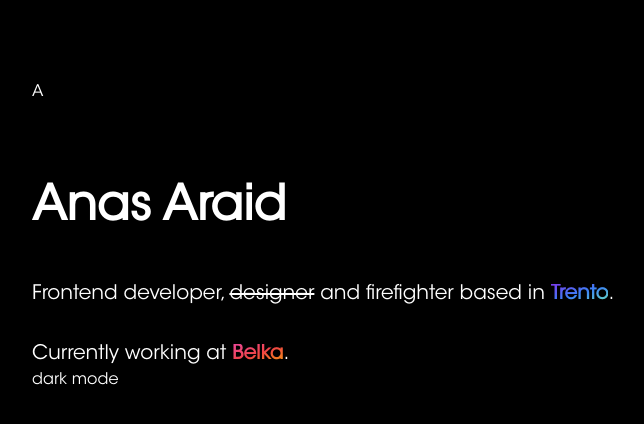
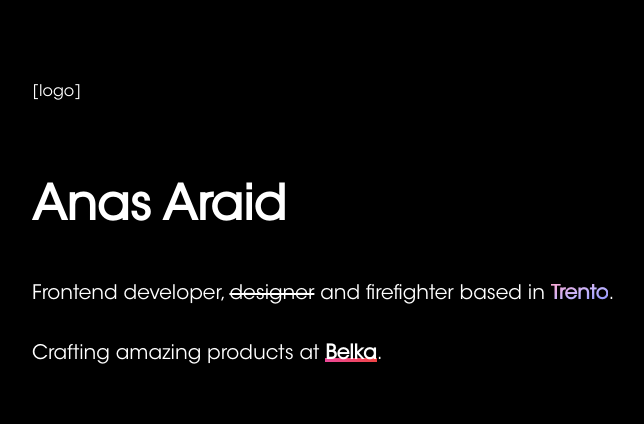
Before and after one commit to anas-araid/anas-araid.github.io, a Next.js app: page / in a window 1280 px wide. Shown: the top 424 px of the page, without its empty margins (272-916 px from the left). Built offline with nearby package versions, Linux system fonts and the light colour scheme.

Commit message:
Fixed gradients

```diff
--- a/components/Navbar/Navbar.tsx
+++ b/components/Navbar/Navbar.tsx
@@ -15,10 +15,10 @@ const Navbar: FunctionComponent<INavbarProps> = ({ isDarkMode, onChange }) => {
   return (
     <div className='flex mt-10 md:mt-20'>
       <div className='flex w-1/2 justify-start'>
-        <h2>A</h2>
+        <h2>[logo]</h2>
       </div>
       <div className='flex w-1/2 justify-end'>
-        <DarkModeSwitch className='h-6' checked={isDarkMode} onChange={onChange} data-tip data-for='darkModeSwitch' />
+        <DarkModeSwitch className='h-6 outline-none' checked={isDarkMode} onChange={onChange} data-tip data-for='darkModeSwitch' />
         {isTooltipVisible && (
           <ReactTooltip id='darkModeSwitch' effect='solid'>
             <span>{isDarkMode ? 'Activate light mode' : 'Activate dark mode'}</span>
--- a/containers/Home/Home.tsx
+++ b/containers/Home/Home.tsx
@@ -1,25 +1,30 @@
 import { FunctionComponent } from 'react';
+import { concatClassNames } from '../../utils';
 
-const Home: FunctionComponent = () => (
+interface IHomeProps {
+  isDarkMode: boolean;
+}
+
+const Home: FunctionComponent<IHomeProps> = ({ isDarkMode }) => (
   <div className='mt-20'>
     <h1 className='text-5xl font-bold'>Anas Araid</h1>
     <h3 className='text-xl mt-12 mb-8'>
       Frontend developer, <span className='line-through'>designer</span> and firefighter based in{' '}
       <a
         onClick={() => window.open('https://goo.gl/maps/6fnYAANFEEsi1Mce7', '_blank')}
-        className='cursor-pointer font-bold text-gradient bg-gradient-to-tl from-green-300 via-blue-500 to-purple-600'
+        className={concatClassNames(
+          'cursor-pointer font-bold text-gradient bg-gradient-to-br',
+          isDarkMode ? ' from-pink-300 via-purple-300 to-indigo-400' : 'from-pink-500 via-red-500 to-yellow-500'
+        )}
       >
         <b>Trento</b>
       </a>
       .
     </h3>
     <h3 className='text-xl'>
-      Currently working at{' '}
-      <a
-        onClick={() => window.open('https://belkadigital.com', '_blank')}
-        className='cursor-pointer font-bold text-gradient bg-gradient-to-br from-pink-500 via-red-500 to-yellow-500'
-      >
-        <b>Belka</b>
+      Crafting amazing products at{' '}
+      <a onClick={() => window.open('https://belkadigital.com', '_blank')} className='cursor-pointer font-bold 0'>
+        <b className={concatClassNames(isDarkMode ? 'underline--magical underline--dark' : 'underline--magical underline--light')}>Belka</b>
       </a>
       .
     </h3>
--- a/hooks/useDarkMode.ts
+++ b/hooks/useDarkMode.ts
@@ -6,7 +6,6 @@ export function useDarkMode() {
 
   useEffect(() => {
     if (isDark === undefined && localStorage.isDark === undefined) {
-      console.log('primo if');
       localStorage.setItem('isDark', 'true');
       setDarkMode(localStorage.isDark);
       return;
--- a/pages/index.tsx
+++ b/pages/index.tsx
@@ -19,8 +19,7 @@ const Index: NextPage = () => {
       <div className='flex justify-center px-5'>
         <div className='max-w-2xl w-full'>
           <Navbar isDarkMode={isDark === 'true'} onChange={handleClick} />
-          <Home />
-          <p onClick={() => handleClick()}>dark mode</p>
+          <Home isDarkMode={isDark === 'true'} />
         </div>
       </div>
     </div>
--- a/styles/globals.css
+++ b/styles/globals.css
@@ -13,6 +13,27 @@
   font-family: 'ITC Avant Garde Gothic Std Book', sans-serif;
 }
 
+::selection {
+  background: #1bffcd;
+  color: #fff;
+  -webkit-text-fill-color: #fff;
+}
+
+.underline--magical {
+  background-repeat: no-repeat;
+  background-size: 100% 0.2em;
+  background-position: 0 88%;
+  transition: background-size 0.25s ease-in;
+}
+.underline--light {
+  background-image: linear-gradient(120deg, #84fab0 0%, #8fd3f4 100%);
+}
+.underline--dark {
+  background-image: linear-gradient(to right, rgb(236, 72, 153), rgb(239, 68, 68));
+}
+.underline--magical:hover {
+  background-size: 100% 150%;
+}
 /* font */
 
 @font-face {
```
